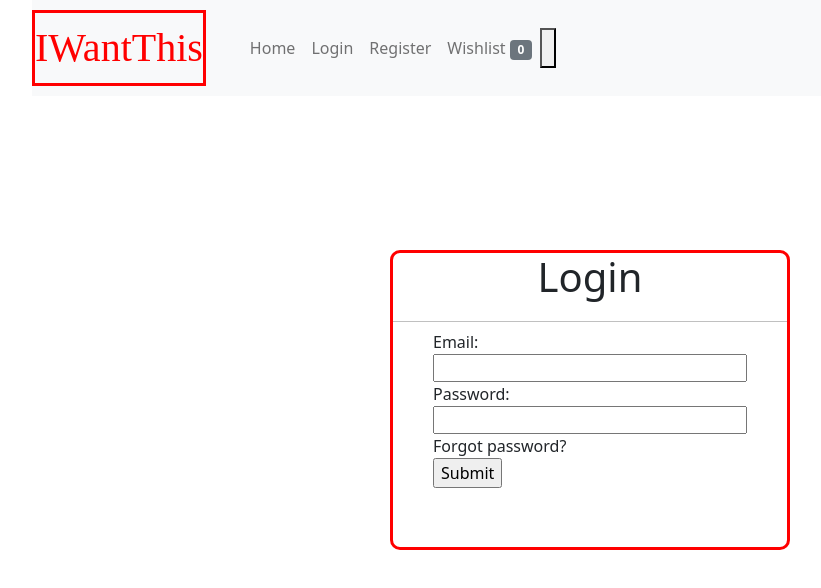
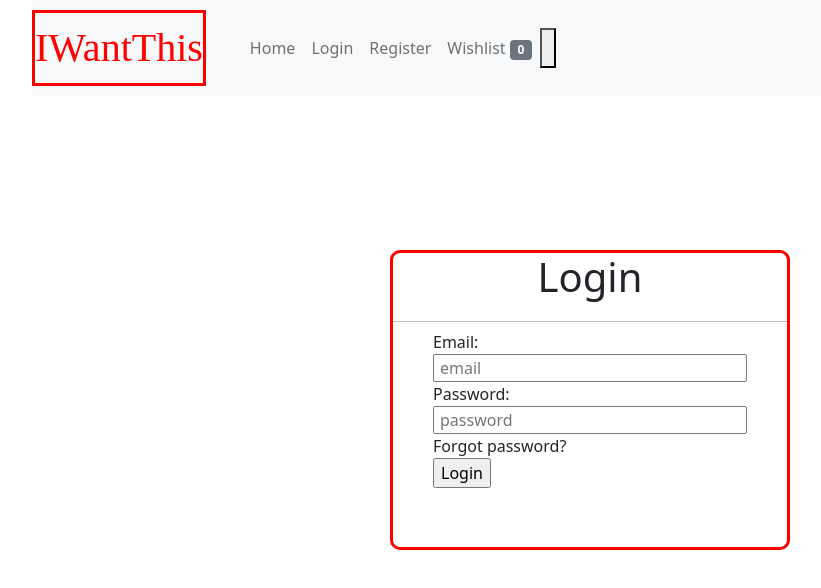
Before and after one commit to Sivils2018/KS-ReactJS, a React (Create React App) app in the folder react/: page /Login in a window 1280 px wide. Shown: the top 588 px of the page, without its empty margins (50-871 px from the left). Built offline with nearby package versions, Linux system fonts and the light colour scheme.

Commit message:
Add files via upload

```diff
--- a/react/src/components/Home.js
+++ b/react/src/components/Home.js
@@ -1,11 +1,12 @@
 import React, { Component } from "react";
-import { BrowserRouter as Router, Routes, Route, Link} from "react-router-dom";
+import { BrowserRouter as Router, Routes, Route, Link, Redirect} from "react-router-dom";
 import Card from 'Cards/Cards';
 
 
 
 // creating a react-based js file
 export default function Home (){
+
     return (
         <><div>
             <h3 style={{padding: "50px", display: "flex", justifyContent: "center"}}>Categories</h3>
--- a/react/src/components/Login.js
+++ b/react/src/components/Login.js
@@ -1,25 +1,65 @@
-import React, { Component } from "react";
+
 import '../components/App.css';
+import axios from "axios";
+import React, { Component } from "react"
+import { BrowserRouter as Router, Routes, Route, Link, Navigate } from "react-router-dom";
+
+
+
+
+
 
 export default class Login extends Component {
 
+state =
+{
+   email: '',
+   password: '',
+   redirect: false
+}
+
+OnSubmit(e)
+{
+  e.preventDefault();
+
+  axios.get("http://localhost/list.php").then(response => response.data)
+  .then((data) => {
+    this.setState({ users: data})
+    this.setState({ redirect: true });
+    console.log(this.state.users)
+  })
+  .catch(error => {
+    console.log(error)
+
+  });
+ }
+
 
 render() {
+  if (this.state.redirect) {
+    return (
+        <Navigate to={'/Home'} />
+
+        )
+    }
+
+
+
+
         return (
             <div className="form">
             <h1>Login</h1>
-            <form>
+            <form onSubmit={this.onSubmit}>
               <div className="txt_field">
                 <label>Email: </label>
-                <input type="text" name="email" />
+                <input type="text" name="email" placeholder="email" onChange={e => this.setState({ email: e.target.value })} />
               </div>
               <div className="txt_field">
                 <label>Password:</label>
-                <input type="password" name="pass" required />
+                <input type="password" name="password" placeholder="password" onChange={e => this.setState({ password: e.target.value })} />
               </div>
-              <div className="pass"> Forgot password?</div>
-              <div className="button-container">
-                <input type="submit" />
+              <div className="pass"> Forgot password?</div><div className="button-container">
+              <input type="submit" value="Login" />
             </div>
             </form>
           </div>
--- a/react/src/components/Register.js
+++ b/react/src/components/Register.js
@@ -1,14 +1,15 @@
 import React, { Component } from "react";
 import '../components/App.css';
 import axios from "axios";
+import { BrowserRouter as Router, Routes, Route, Link, Navigate } from "react-router-dom";
 
-export default class Register extends Component{
 
-    constructor(props)
-    {
+export default class Register extends Component {
+
+    constructor(props) {
         super(props);
         this.onChangeFirstName = this.onChangeFirstName.bind(this);
-        this.onChangeLastName= this.onChangeLastName.bind(this);
+        this.onChangeLastName = this.onChangeLastName.bind(this);
         this.onChangeEmail = this.onChangeEmail.bind(this);
         this.onChangePassword = this.onChangePassword.bind(this);
         this.onSubmit = this.onSubmit.bind(this);
@@ -18,68 +19,84 @@ export default class Register extends Component{
             first_name: '',
             last_name: '',
             email: '',
-            password: ''
+            password: '',
+            redirect: false,
+            authenticate: false
 
         }
     }
 
-         onChangeFirstName(e)
-        {
-            this.setState({first_name: e.target.value});
+    onChangeFirstName(e) {
+        this.setState({ first_name: e.target.value });
     }
 
-        onChangeLastName(e)
-        {
-            this.setState({last_name: e.target.value});
+    onChangeLastName(e) {
+        this.setState({ last_name: e.target.value });
     }
 
-        onChangeEmail(e)
-        {
-            this.setState({email: e.target.value});
+    onChangeEmail(e) {
+        this.setState({ email: e.target.value });
     }
-        onChangePassword(e)
-        {
-            this.setState({password: e.target.value});
+    onChangePassword(e) {
+        this.setState({ password: e.target.value });
     }
 
-        onSubmit(e)
-        {
+    onSubmit(e) {
         e.preventDefault();
 
-            const obj =
+        const userData =
         {
             first_name: this.state.first_name,
             last_name: this.state.last_name,
-                password: this.state.password,
-                email: this.state.email
+            email: this.state.email,
+            password: this.state.password
 
         };
 
+
         axios
-            .post("http://localhost/IWantThis/insert.php", obj)
-            .then(response => console.log(response.data));
+            .post("http://localhost/insert.php", userData)
+            .then(response => console.log(response.data))
+        if (this.state) {
+            localStorage.setItem('FirstName', this.state.first_name);
+            this.setState({ redirect: true });
+            this.setState({authenticated: true});
+        }
+        else {
+            console.log("Error");
+        };
 
         this.setState({
             first_name: '',
             last_name: '',
             email: '',
             password: ''
-            })
+        });
     }
 
 
     render() {
+
+        if (this.state.redirect) {
+            return (
+                <Navigate to={'/Home'} />
+
+
+            )
+        }
+
+
         return (
             <div className="register">
                 <h3>Register</h3>
-            <form onSubmit ={this.onSubmit} >
+                <form onSubmit={this.onSubmit} >
                     <div className="form-group">
                         <label>First Name:</label>
                         <input
                             type="text"
                             className="form-control"
                             value={this.state.first_name}
-            onChange = {this.onChangeFirstName}
+                            onChange={this.onChangeFirstName}
                         />
                     </div>
                     <div className="form-group">
```
Lines whose indentation alone changed are shown as unchanged.
